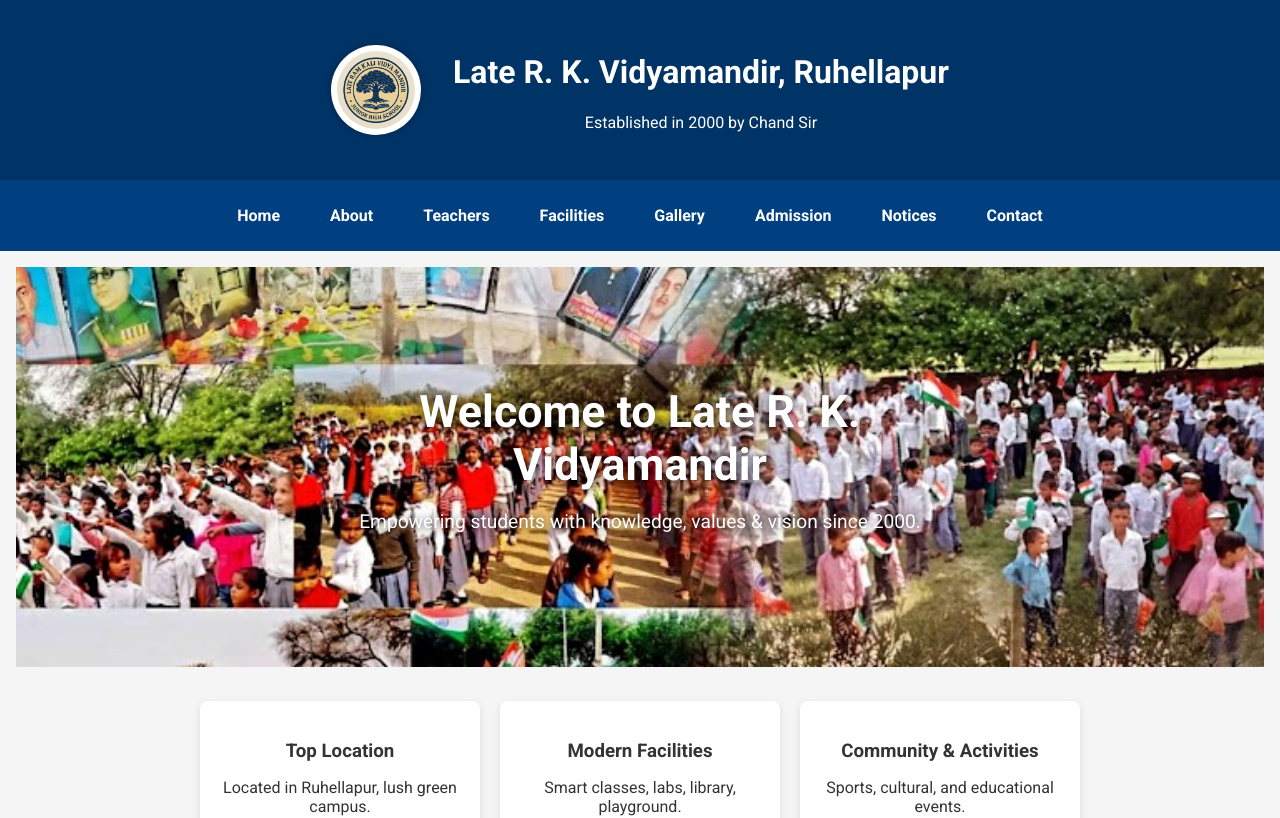
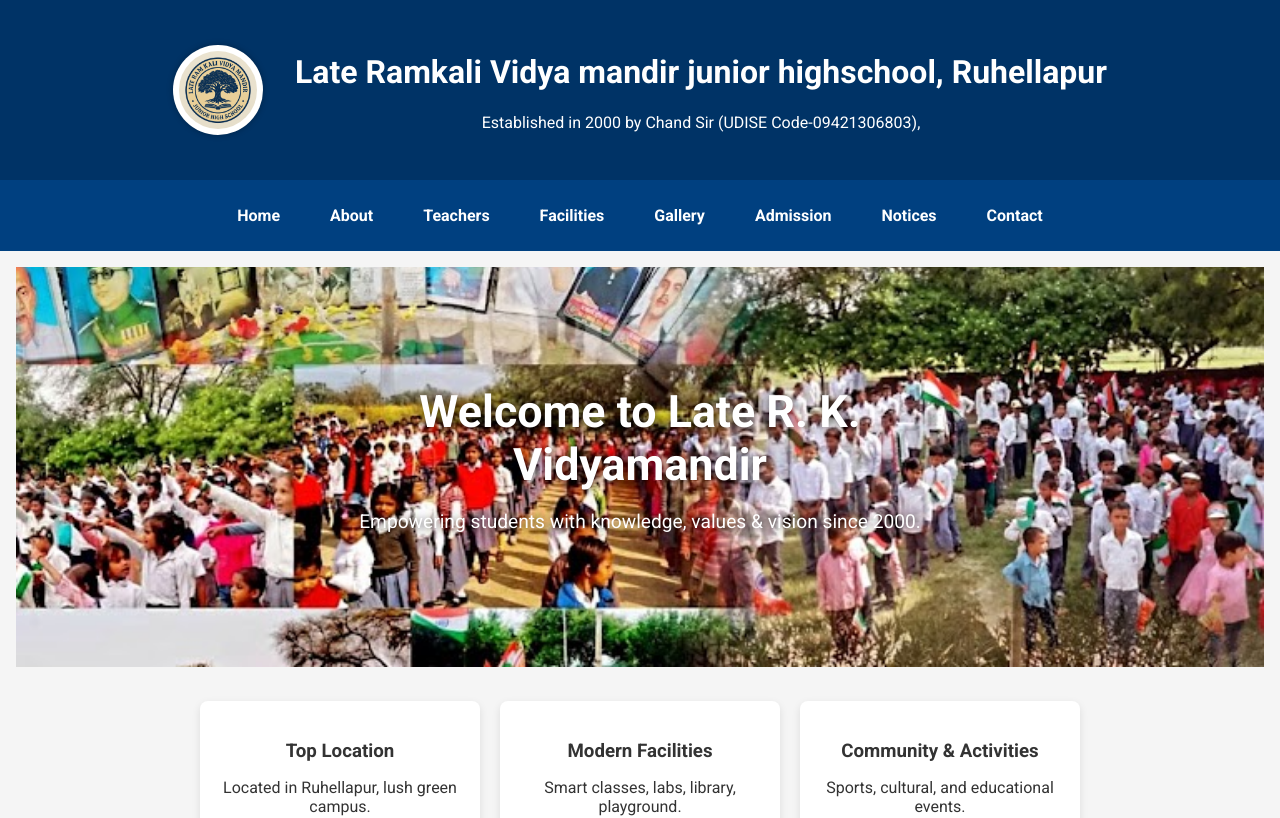
Before and after one commit to kashishsingh2004/rk-vidyamandir, a Next.js app: page / in a window 1280 px wide. Shown: the top 818 px of the page. Built offline with nearby package versions, Linux system fonts and the light colour scheme.

Commit message:
fix name and udise code

```diff
--- a/src/app/layout.js
+++ b/src/app/layout.js
@@ -2,8 +2,8 @@ import "./globals.css";
 import Link from "next/link";
 
 export const metadata = {
-  title: "Late R. K. Vidyamandir, Ruhellapur",
-  description: "Established in 2000 by Chand Sir",
+  title: "Late Ramkali Vidya mandir junior highschool, Ruhellapur",
+  description: "Established in 2000 by Chand Sir (UDISE Code-09421306803)",
 };
 
 export default function RootLayout({ children }) {
@@ -13,8 +13,8 @@ export default function RootLayout({ children }) {
         <header className="site-header">
           <img src="/logo.png" alt="School Logo" className="site-logo" />
           <div>
-            <h1>Late R. K. Vidyamandir, Ruhellapur</h1>
-            <p>Established in 2000 by Chand Sir</p>
+            <h1>Late Ramkali Vidya mandir junior highschool, Ruhellapur</h1>
+            <p>Established in 2000 by Chand Sir (UDISE Code-09421306803),</p>
           </div>
         </header>
         <nav>
```
